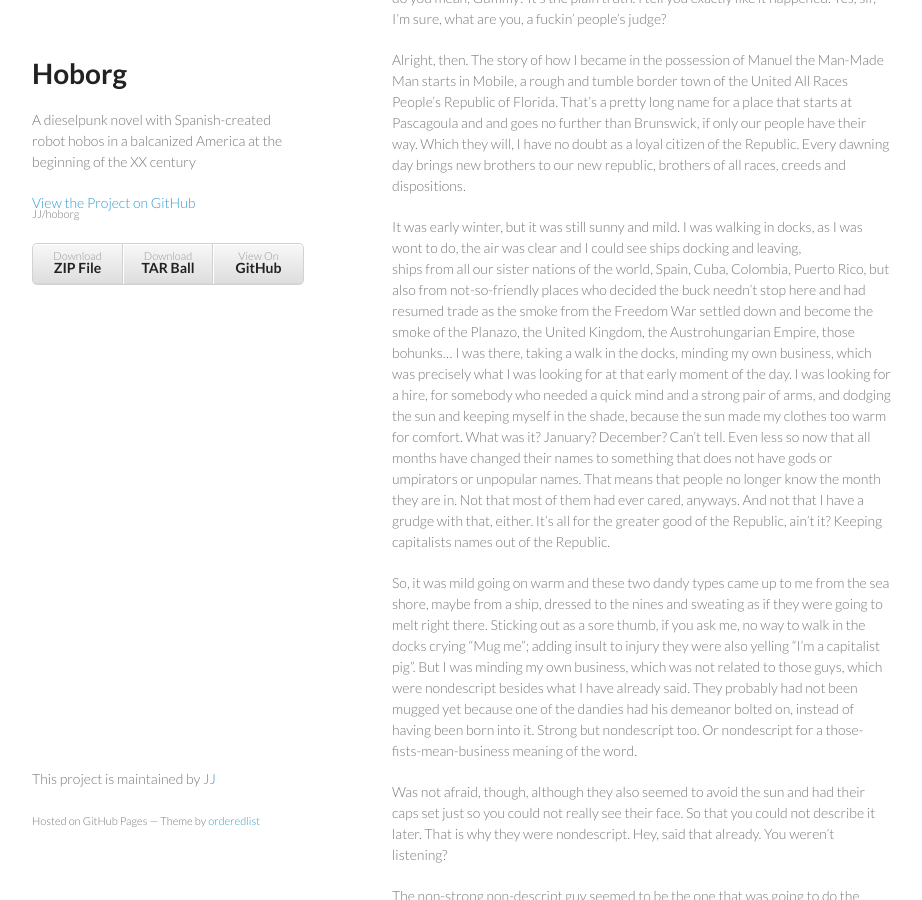
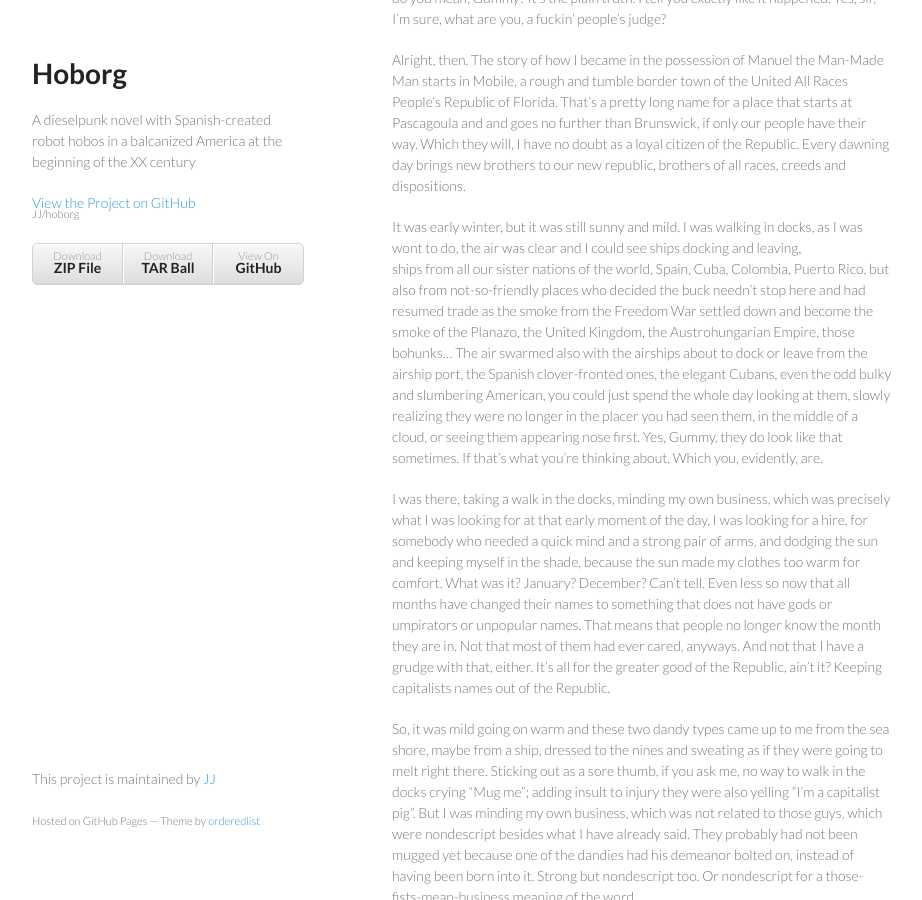
Before and after one commit to JJ/hoborg, a Jekyll site: the page built from text/text.md, in a window 1280 px wide and 900 px high, scrolled down 1219 px. Shown: the whole window, without its empty margins (178-1100 px from the left). Built offline with Jekyll 4.4.1, drawn with Linux system fonts in a browser that asks for light colours.

Commit message:
Sync text/text.md from master to gh-pages

```diff
--- a/text/text.md
+++ b/text/text.md
@@ -86,7 +86,17 @@ ships from all our sister nations of the world, Spain, Cuba, Colombia,
 Puerto Rico, but also from not-so-friendly places
 who decided the buck needn't stop here and had resumed trade as the
 smoke from the Freedom War settled down and become the smoke of the Planazo,
-the United Kingdom, the Austrohungarian Empire, those bohunks... I was there, taking a walk in the docks, minding my own business,
+the United Kingdom, the Austrohungarian Empire, those bohunks... The
+air swarmed also with the airships about to dock or leave from the
+airship port, the Spanish clover-fronted ones, the elegant Cubans,
+even the odd bulky and slumbering American, you could just spend the
+whole day looking at them, slowly realizing they were no longer in the
+placer you had seen them, in the middle of a cloud, or seeing them
+appearing nose first. Yes, Gummy, they do look like that sometimes. If
+that's what you're thinking about. Which you, evidently, are.
+
+
+I was there, taking a walk in the docks, minding my own business,
 which was precisely what I was looking for at that early moment of the day. I was
 looking for a hire, for somebody who needed a quick mind and a strong pair
 of arms, and dodging the sun and keeping myself in the shade,
```
